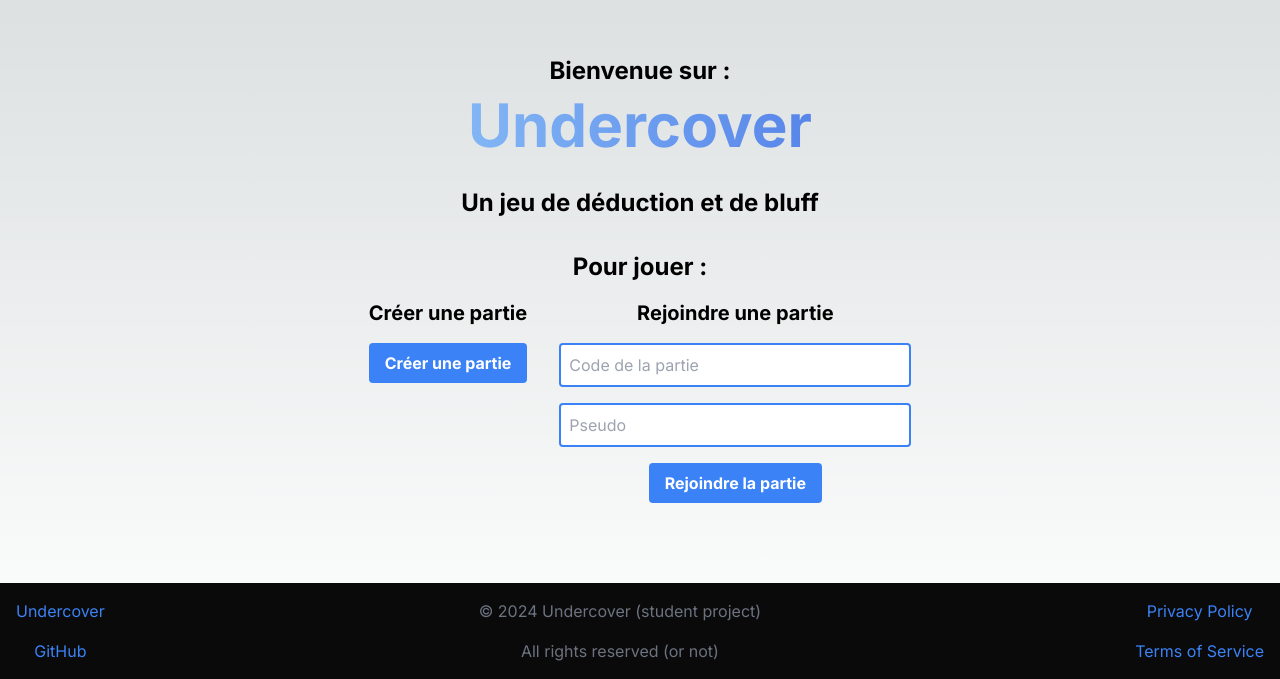
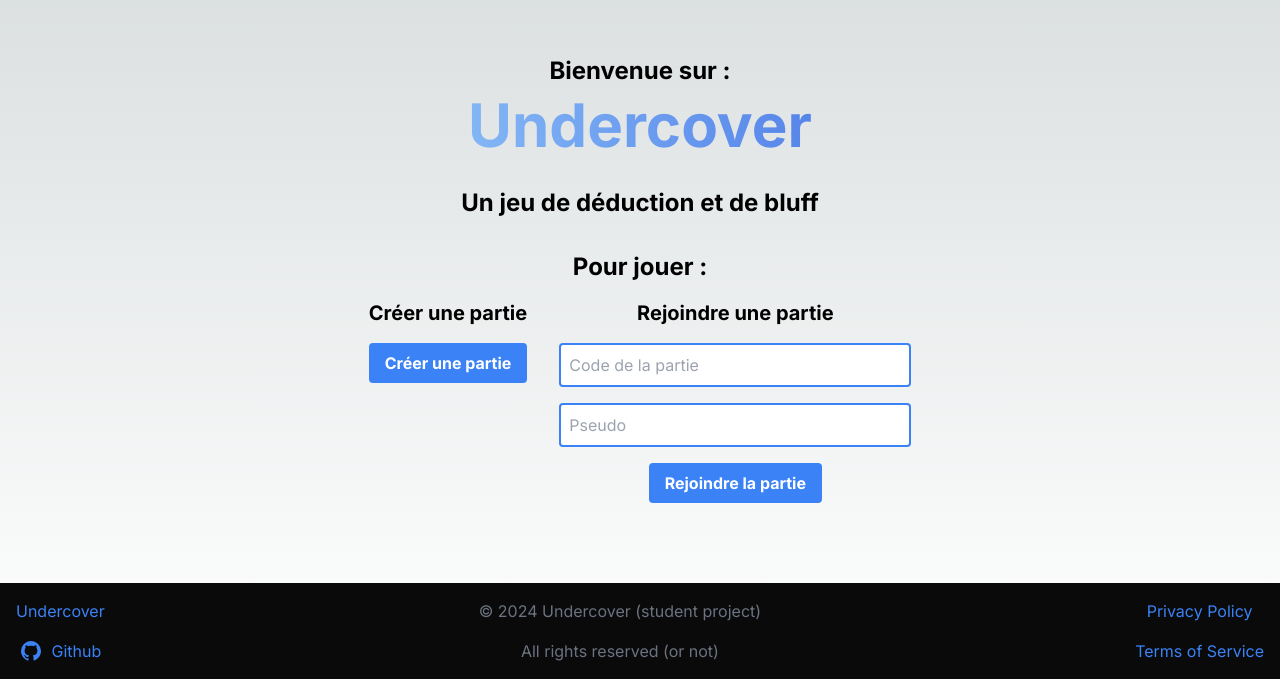
Before and after one commit to Wiibleyde/Cover-Undercover, a Next.js app: page / in a window 1280 px wide. Shown: the part 121-800 px from the top of the page. Built offline with nearby package versions, Linux system fonts and the light colour scheme.

Commit message:
Update packages and do multiples things
Signed-off-by: Wiibleyde <nathan@bonnell.fr>

```diff
--- a/package.json
+++ b/package.json
@@ -18,6 +18,7 @@
     "swr": "^2.2.5"
   },
   "devDependencies": {
+    "@iconify/tailwind": "^0.1.4",
     "@types/node": "^20",
     "@types/react": "^18",
     "@types/react-dom": "^18",
--- a/src/app/components/footer.tsx
+++ b/src/app/components/footer.tsx
@@ -1,9 +1,11 @@
+import { MdiGithub } from "./icons/github";
+
 export default function Footer() {
     return (
         <footer className="bg-neutral-950 p-4 text-white flex flex-row justify-between bottom-0 w-full absolute">
             <div className="flex flex-col items-center space-y-4">
                 <a href="#" className="text-blue-500 hover:underline">Undercover</a>
-                <a href="#" className="text-blue-500 hover:underline">GitHub</a>
+                <a href="https://github.com/Wiibleyde/The-Undercover" className="text-blue-500 hover:underline flex flex-row"><MdiGithub className=" mr-2 w-6 h-6" /> Github</a>
             </div>
             <div className="flex flex-col items-center space-y-4">
                 <p className="text-gray-500">&copy; 2024 Undercover (student project)</p>
--- /dev/null
+++ b/src/app/components/icons/github.tsx
@@ -0,0 +1,6 @@
+import React from 'react';
+import type { SVGProps } from 'react';
+
+export function MdiGithub(props: SVGProps<SVGSVGElement>) {
+	return (<svg xmlns="http://www.w3.org/2000/svg" width="1em" height="1em" viewBox="0 0 24 24" {...props}><path fill="currentColor" d="M12 2A10 10 0 0 0 2 12c0 4.42 2.87 8.17 6.84 9.5c.5.08.66-.23.66-.5v-1.69c-2.77.6-3.36-1.34-3.36-1.34c-.46-1.16-1.11-1.47-1.11-1.47c-.91-.62.07-.6.07-.6c1 .07 1.53 1.03 1.53 1.03c.87 1.52 2.34 1.07 2.91.83c.09-.65.35-1.09.63-1.34c-2.22-.25-4.55-1.11-4.55-4.92c0-1.11.38-2 1.03-2.71c-.1-.25-.45-1.29.1-2.64c0 0 .84-.27 2.75 1.02c.79-.22 1.65-.33 2.5-.33s1.71.11 2.5.33c1.91-1.29 2.75-1.02 2.75-1.02c.55 1.35.2 2.39.1 2.64c.65.71 1.03 1.6 1.03 2.71c0 3.82-2.34 4.66-4.57 4.91c.36.31.69.92.69 1.85V21c0 .27.16.59.67.5C19.14 20.16 22 16.42 22 12A10 10 0 0 0 12 2"></path></svg>);
+}
--- a/src/app/createGame/page.tsx
+++ b/src/app/createGame/page.tsx
@@ -1,6 +1,6 @@
 'use client';
 import Footer from "../components/footer";
-import { LoadingRing } from "../components/loadingring";
+import { LoadingRing } from "../components/icons/loadingring";
 import useSWR from "swr";
 import { endpointApi, isCompleteUUID } from "../page";
 import { useState, useEffect } from "react";
--- a/src/app/game/page.tsx
+++ b/src/app/game/page.tsx
@@ -6,7 +6,7 @@
 import useSWR from "swr";
 import { GameObject } from "./types";
 import Link from 'next/link';
-import { LoadingRing } from "../components/loadingring";
+import { LoadingRing } from "../components/icons/loadingring";
 
 export default function Game() {
     const searchParams = useSearchParams()
@@ -26,7 +26,7 @@
         return data;
     }, {
         onSuccess: (data) => {
-            console.log(data);
+            console.log("GAME JOINED:");
             setGame(data);
         }
     });
@@ -99,7 +99,7 @@
 
     return (
         <div className="flex flex-col items-center justify-center h-screen space-y-8 w-screen">
-            <h1 className="text-xl font-bold animate-pulse text-transparent bg-clip-text bg-gradient-to-r from-blue-400 to-blue-600">Undercover - Game</h1>
+            <h1 className="text-2xl font-bold animate-pulse text-transparent bg-clip-text bg-gradient-to-r from-blue-400 to-blue-600">Undercover - Game</h1>
             {!accessible && (
                 <div className="flex flex-col items-center space-y-4">
                     <p className="text-2xl font-bold">Server unreachable</p>
@@ -123,10 +123,10 @@
                 <div>
                     <h2 className="text-lg font-bold">
                         Game code:
-                        <span className="mx-1 blur-lg hover:blur-none transition-all" onClick={() => navigator.clipboard.writeText(gameCode!)}>
+                        <span className="mx-1 blur-lg hover:blur-none transition-all hover:cursor-pointer" onClick={() => navigator.clipboard.writeText(gameCode!)}>
                             {gameCode}
                         </span>
-                        <span className="text-lg italic font-bold">(cliquer pour copier)</span>
+                        <span className="text-lg italic font-bold hover:cursor-pointer" onClick={() => navigator.clipboard.writeText(gameCode!)}>(cliquer pour copier)</span>
                     </h2>
                     {(game && !game.started) && (
                         <div>
```
Also changed, not shown: src/app/components/icons/loadingring.tsx (renamed from src/app/components/loadingring.tsx), 2 other files (tests, documents, lock files or other folders).
